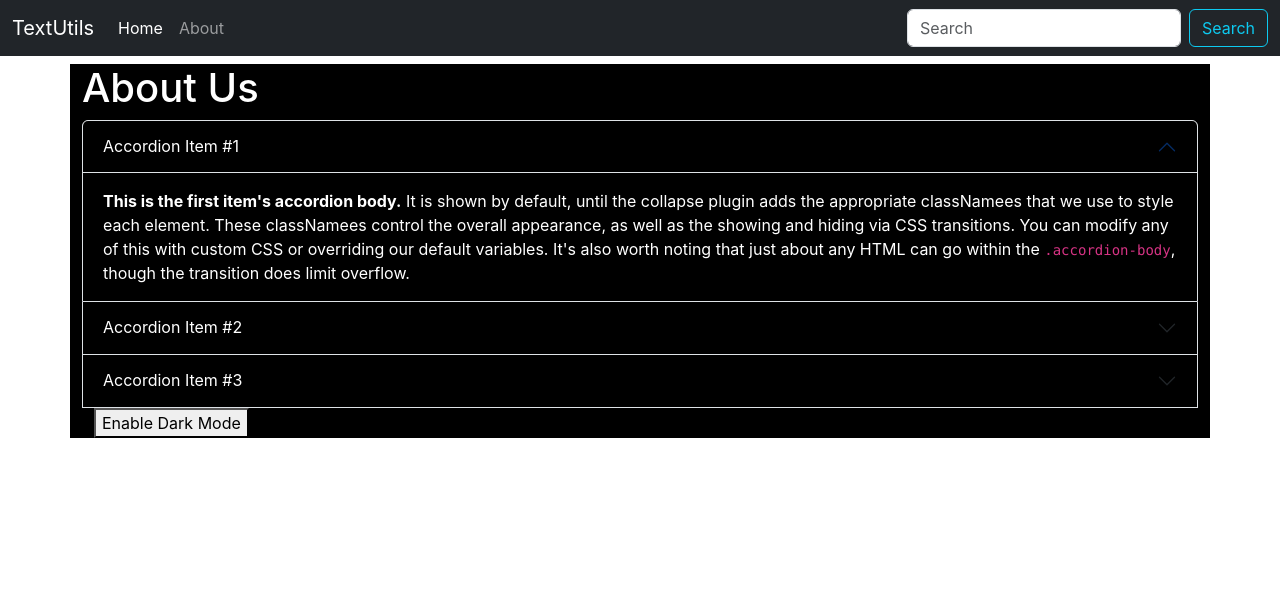
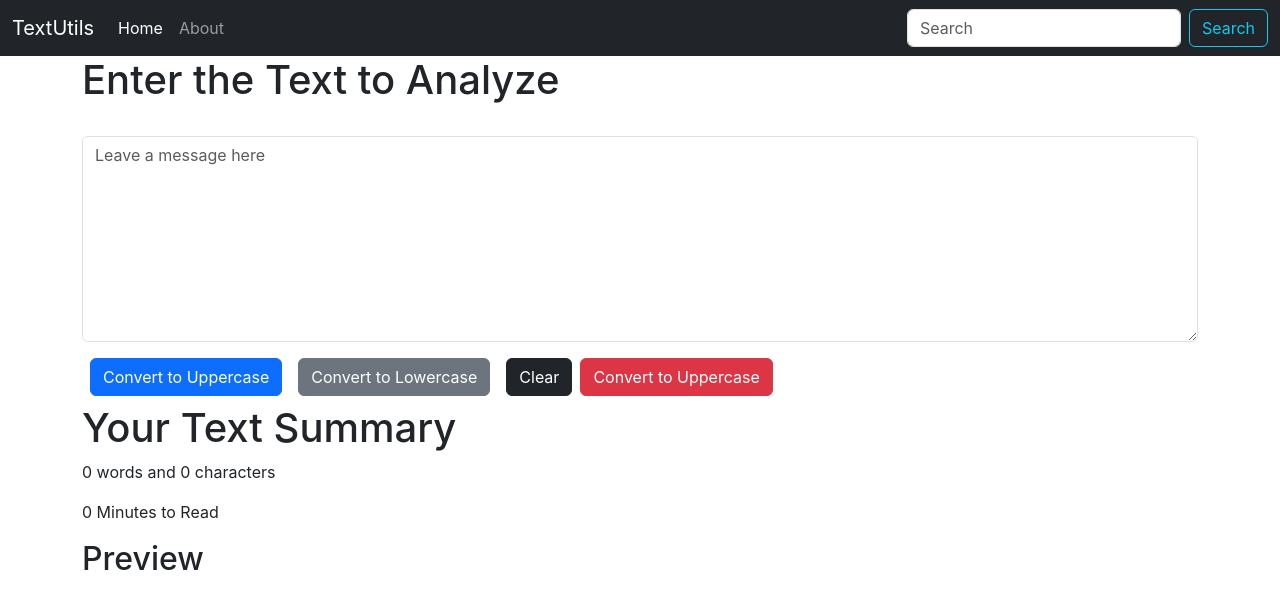
Before and after one commit to shubhamdsk/CWH-React, a React (Create React App) app: page / in a window 1280 px wide. Shown: the top 608 px of the page. Built offline with nearby package versions, Linux system fonts and the light colour scheme.

Commit message:
changes according to requirement

```diff
--- a/src/App.js
+++ b/src/App.js
@@ -1,6 +1,6 @@
 import "./App.css";
-// import TextForm from "./TextForm";
-import About from "./components/About";
+import TextForm from "./TextForm";
+// import About from "./components/About";
 import Navbar from "./components/Navbar";
 
 function App() {
@@ -9,8 +9,8 @@
       {/* <Navbar title = "TextUtils" aboutText = "About Us"/> */}
       {/* <Navbar/> */}
       <Navbar title="TextUtils" />
-      <About />
-      {/* <TextForm heading = "Enter the Text to Analyze" /> */}
+      {/* <About /> */}
+      <TextForm heading = "Enter the Text to Analyze" />
     </>
   );
 }
```
